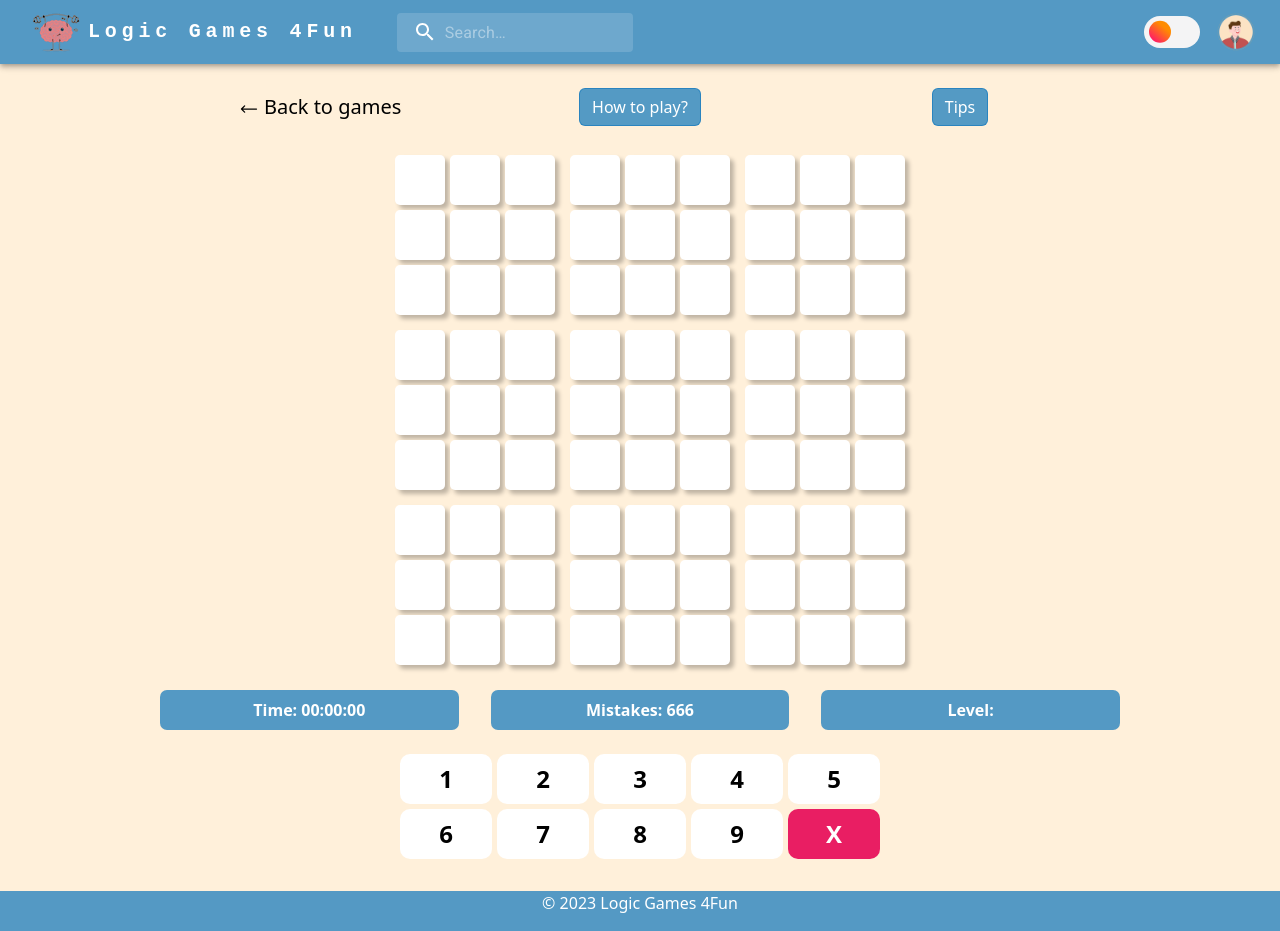
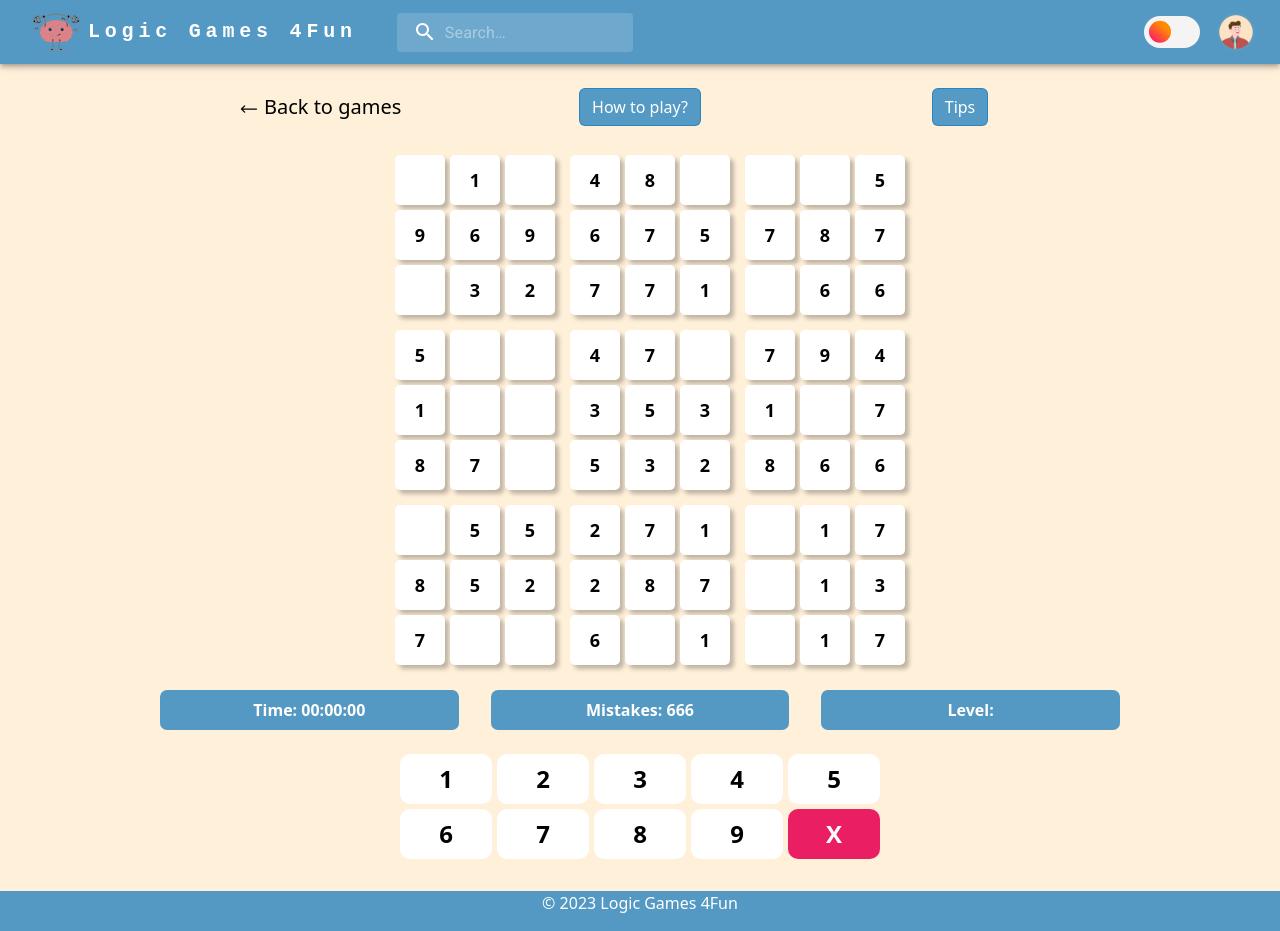
Before and after one commit to jklis2/Logic_Games_4Fun, a React (Create React App) app in the folder LogicGames4Fun/Client/: page /games/sudoku in a window 1280 px wide. Built offline with nearby package versions, Linux system fonts and the light colour scheme.

Commit message:
Generate values

```diff
--- a/LogicGames4Fun/Client/src/Component/Games/Sudoku/SudokuGame.jsx
+++ b/LogicGames4Fun/Client/src/Component/Games/Sudoku/SudokuGame.jsx
@@ -65,9 +65,9 @@ const generteAnswers = () => {
   const uniquePairs = new Set();
 
   while (uniquePairs.size < 60) {
-    const i = Math.floor(Math.random() * 9) + 1;
-    const j = Math.floor(Math.random() * 9) + 1;
-    const pair = [i, j]; // Pair [i, j]
+    const i = Math.floor(Math.random() * 9);
+    const j = Math.floor(Math.random() * 9);
+    const pair = [i, j];
 
     const pairString = JSON.stringify(pair);
     if (!uniquePairs.has(pairString)) {
@@ -75,48 +75,86 @@ const generteAnswers = () => {
     }
   }
 
-  const uniquePairsArray = Array.from(uniquePairs).map(pair => JSON.parse(pair));
-
+  const uniquePairsArray = Array.from(uniquePairs).map((pair) =>
+    JSON.parse(pair)
+  );
   uniquePairsArr = Array.from(uniquePairsArray);
-}
+};
 generteAnswers();
-uniquePairsArr.forEach((pair, i) => console.log(pair[0]))
-
-for (let col = 0; col < 9; col++) {
-  for (let row = 0; row < 9; row++) {
-    box = Math.floor(col / 3) * 3 + Math.floor(row / 3) + 1;
-    sudokuArr.push(new Sudoku(col, row, null, box));
-  }
-}
-
-export const SudokuGame = () => {
-  const [isCorrect, setIsCorrect] = useState(true)
+console.log(sudokuArr);
 
 const checkSudoku = function (column, row, value) {
+  //Szuka elementu
+  const sudokuObj = sudokuArr.find(
+    (su) => su.column === column && su.row === row
+  );
+  console.log(sudokuObj)
+  const { box } = sudokuObj;
 
-    const sudokuObj = sudokuArr.find((su) => su.column === column && su.row === row);
-    const {box} = sudokuObj;
-
+  // Nie dziala
   const columnsClone = sudokuArr.filter((su) => su.column === column);
   const rowsClone = sudokuArr.filter((su) => su.row === row);
-    const boxClone = sudokuArr.filter((su) => su.box === box)
+  const boxClone = sudokuArr.filter((su) => su.box === box);
 
   const existsRow = rowsClone.filter((row) => row.value === value);
   const existsColumn = columnsClone.filter(
     (column) => column.value === value
   );
-    const existsBox = boxClone.filter((box) => box.value === value )
+  const existsBox = boxClone.filter((box) => box.value === value);
 
-    if (existsRow.length > 0 || existsColumn.length > 0 || existsBox.length > 0) {
+  if (
+    existsRow.length > 0 ||
+    existsColumn.length > 0 ||
+    existsBox.length > 0
+  ) {
     console.log("You cannot use this value");
     return false;
   }
 
   sudokuObj.value = value;
-    console.log(sudokuObj)
+  return true;
+};
+
+const checkGeneratedValue = (row, col, value) => {
+  const columnsClone = sudokuArr.filter((su) => su.column === col);
+  const rowsClone = sudokuArr.filter((su) => su.row === row);
+  const boxClone = sudokuArr.filter((su) => su.box === box);
+
+  const existsRow = rowsClone.filter((row) => row.value === value);
+  const existsColumn = columnsClone.filter(
+    (column) => column.value === value
+  );
+  const existsBox = boxClone.filter((box) => box.value === value);
+
+  if (
+    existsRow.length > 0 ||
+    existsColumn.length > 0 ||
+    existsBox.length > 0
+  ) {
+    console.log("You cannot use this value");
+    return false;
+  }
 
   return true;
-  };
+}
+
+let cellValue = null;
+for (let col = 0; col < 9; col++) {
+  for (let row = 0; row < 9; row++) {
+    box = Math.floor(col / 3) * 3 + Math.floor(row / 3) + 1;
+
+    //Fix it in the future
+
+    JSON.stringify(uniquePairsArr).includes(JSON.stringify([col, row]))
+      ? (cellValue = Math.floor(Math.random() * 9) + 1)
+      : (cellValue = null);
+
+    sudokuArr.push(new Sudoku(col, row, cellValue, box));
+  }
+}
+
+export const SudokuGame = () => {
+  const [isCorrect, setIsCorrect] = useState(true);
 
   const level = useSelector((state) => state.sudoku.level);
 
@@ -127,6 +165,9 @@ export const SudokuGame = () => {
     for (let i = 0; i < 9; i++) {
       let cells = [];
       for (let j = 0; j < 9; j++) {
+        const { value } = sudokuArr.find(
+          (sud) => sud.column === i && sud.row === j
+        );
         cells.push(
           <div
             key={noOfCell}
@@ -134,11 +175,12 @@ export const SudokuGame = () => {
             style={{
               marginRight: j === 2 || j === 5 ? "10px" : "0px",
               marginBottom: i === 2 || i === 5 ? "10px" : "0px",
-              background: isCorrect ? '' : 'red'
+              background: isCorrect ? "" : "red",
             }}
           >
             <input
               type="number"
+              defaultValue={value}
               pattern="[1-9]"
               onInput={(e) => {
                 const inputValue = e.target.value;
@@ -148,7 +190,9 @@ export const SudokuGame = () => {
                 }
               }}
               onChange={(e) => {
-                checkSudoku(i, j, e.target.value) ? setIsCorrect(true) : setIsCorrect(false)
+                checkSudoku(i, j, e.target.value)
+                  ? setIsCorrect(true)
+                  : setIsCorrect(false);
               }}
             />
           </div>
```
Lines whose indentation alone changed are shown as unchanged.
